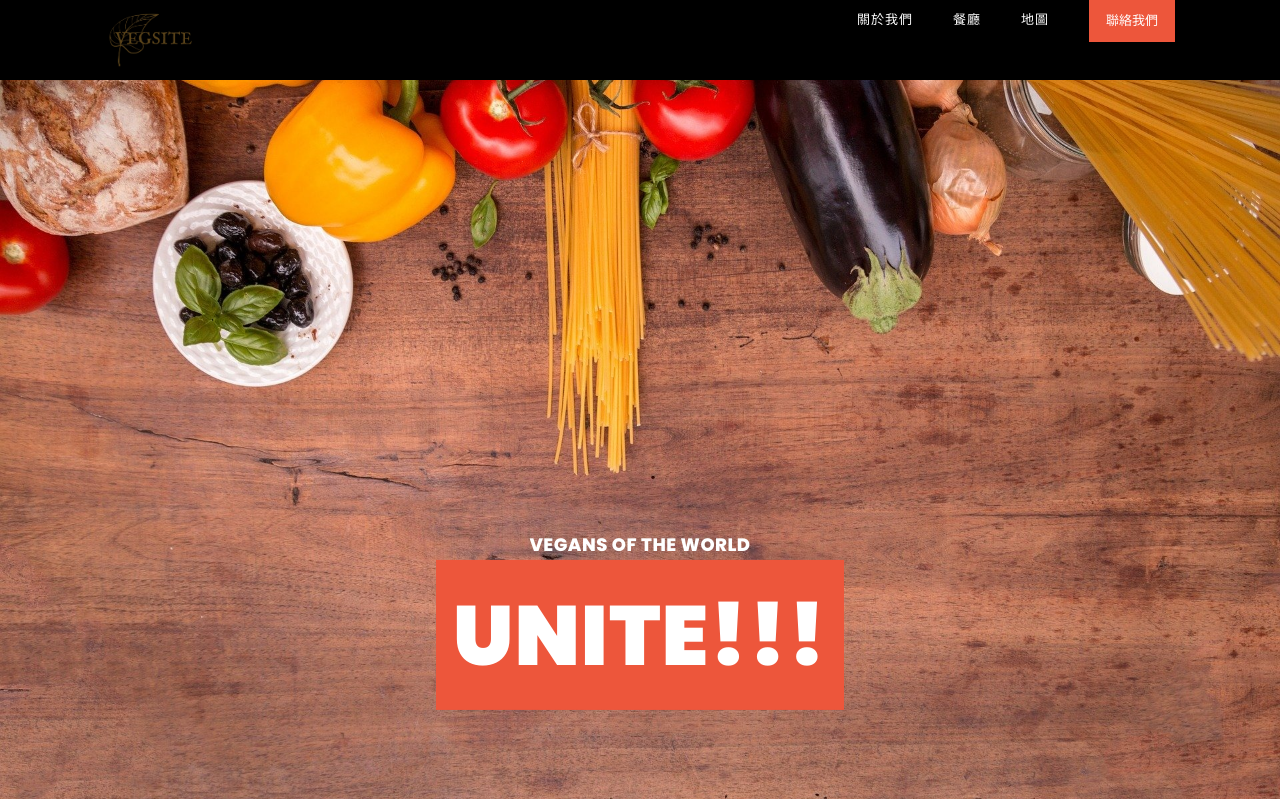
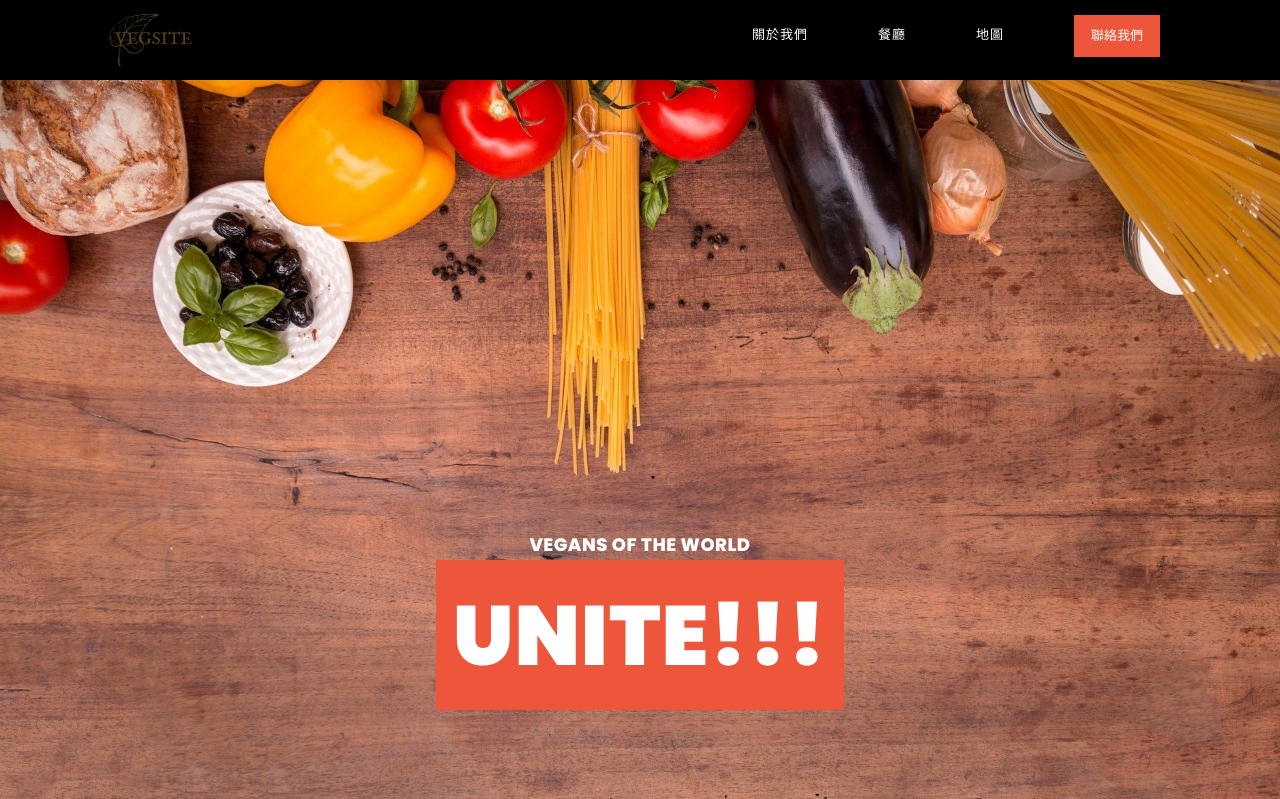
Before and after one commit to Exitialium/vegsite.tw, a Django app: page / in a window 1280 px wide. Shown: the top 799 px of the page. Run offline with Django 3.2, Linux system fonts and the light colour scheme; data that the repository does not hold is empty; some libraries are stand-ins or nearby versions.

Commit message:
Nav Bar center

```diff
--- a/static/css/index.css
+++ b/static/css/index.css
@@ -67,8 +67,9 @@ html[xmlns] .clearfix {
 
 ul, li {
   padding: 0;
-  margin: 0;
-  list-style: none;
+  margin: 15px;
+  display: inline-block;
+  list-style-type: none;
 }
 
 header, nav, section, article, aside, footer, hgroup {
```
